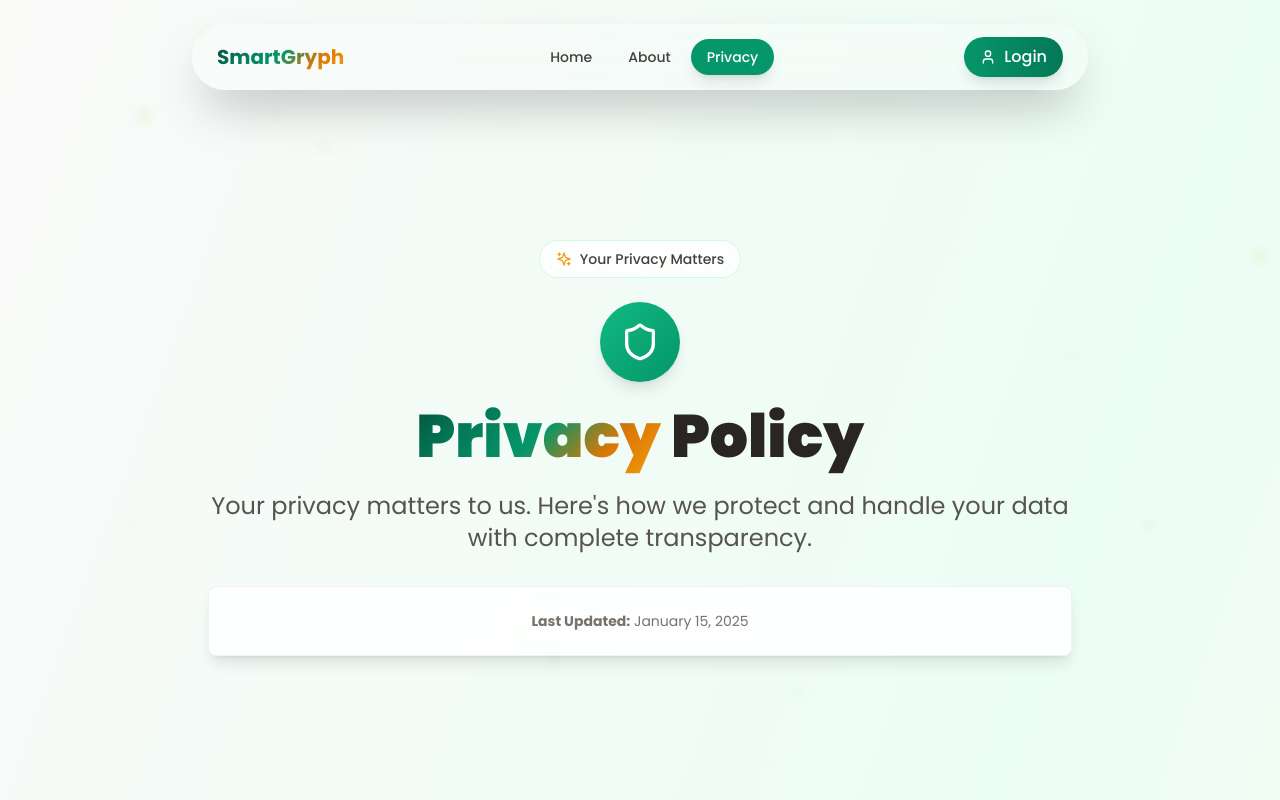
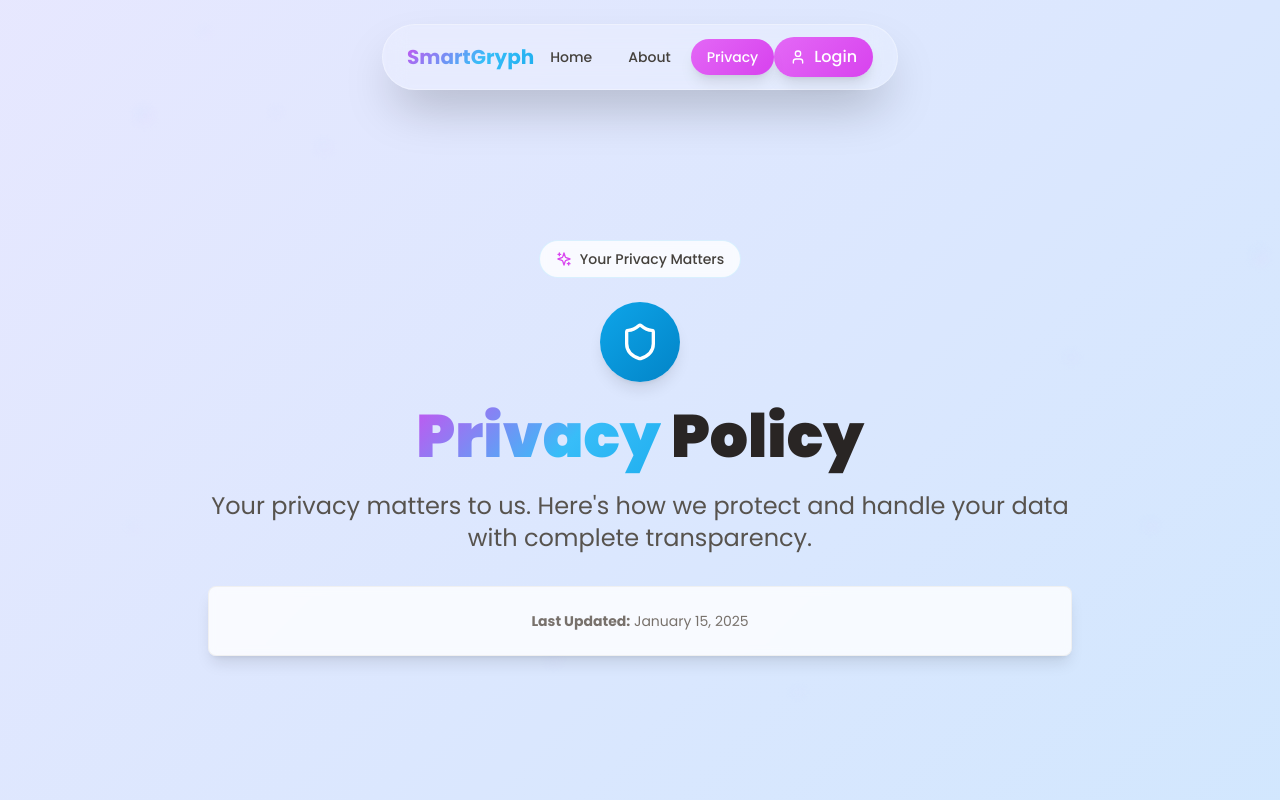
Before and after one commit to brij0/coursescheduler, a React (Vite) app in the folder frontend/: page /privacy in a window 1280 px wide. Shown: the top 800 px of the page. Built offline with nearby package versions, Linux system fonts and the light colour scheme.

Commit message:
Optimize Colors and Add Animated Gradients

```diff
--- a/frontend/src/components/LoadingScreen.jsx
+++ b/frontend/src/components/LoadingScreen.jsx
@@ -39,7 +39,7 @@ const LoadingScreen = () => {
 
   return (
     <motion.div
-      className="fixed inset-0 bg-gradient-to-br from-primary-900 via-primary-800 to-accent-900 flex items-center justify-center z-50 overflow-hidden"
+      className="fixed inset-0 animated-bg flex items-center justify-center z-50 overflow-hidden"
       initial={{ opacity: 0 }}
       animate={{ opacity: 1 }}
       exit={{ opacity: 0, scale: 1.1 }}
@@ -94,13 +94,13 @@ const LoadingScreen = () => {
 
             {/* Center dot */}
             <motion.div
-              className="absolute inset-6 bg-gradient-to-br from-primary-500 to-accent-500 rounded-full flex items-center justify-center shadow-lg"
+              className="absolute inset-6 bg-gradient-to-br from-primary-500 to-accent-500 rounded-full flex items-center justify-center shadow-lg animate-gradient-xy"
               animate={{
                 scale: [1, 1.05, 1],
                 boxShadow: [
-                  "0 0 20px rgba(16, 185, 129, 0.3)",
-                  "0 0 30px rgba(245, 158, 11, 0.5)",
-                  "0 0 20px rgba(16, 185, 129, 0.3)"
+                  "0 0 20px rgba(14, 165, 233, 0.3)",
+                  "0 0 30px rgba(217, 70, 239, 0.5)",
+                  "0 0 20px rgba(14, 165, 233, 0.3)"
                 ]
               }}
               transition={{ duration: 3, repeat: Infinity }}
@@ -138,7 +138,7 @@ const LoadingScreen = () => {
         <div className="w-80 max-w-sm mx-auto">
           <div className="bg-white/20 rounded-full h-1 overflow-hidden backdrop-blur-sm">
             <motion.div
-              className="h-full bg-gradient-to-r from-primary-400 via-accent-500 to-primary-400 rounded-full"
+              className="h-full animated-bg rounded-full"
               initial={{ width: 0 }}
               animate={{ width: `${progress}%` }}
               transition={{ duration: 0.1 }}
--- a/frontend/src/components/Navbar.jsx
+++ b/frontend/src/components/Navbar.jsx
@@ -14,7 +14,7 @@ const Navbar = () => {
   ]
 
   return (
-    <div className="fixed top-6 left-0 right-0 z-40 flex justify-center px-4">
+    <div className="fixed top-6 left-1/2 -translate-x-1/2 z-40 px-4">
       <motion.nav
         className="w-full max-w-4xl"
         initial={{ y: -100, opacity: 0 }}
@@ -38,7 +38,7 @@ const Navbar = () => {
                   to={item.path}
                   className={`relative px-4 py-2 text-sm font-medium transition-all duration-200 rounded-full ${
                     location.pathname === item.path
-                      ? 'text-white bg-primary-600 shadow-lg'
+                      ? 'text-white animated-bg shadow-lg'
                       : 'text-neutral-700 hover:text-primary-600 hover:bg-white/30'
                   }`}
                 >
@@ -50,8 +50,7 @@ const Navbar = () => {
             {/* Login Button */}
             <div className="hidden md:flex">
               <motion.button
-                className="flex items-center space-x-2 bg-gradient-to-r from-primary-600 to-primary-700 text-white px-4 py-2 rounded-full font-medium hover:from-primary-700 hover:to-primary-800 transition-all duration-300 shadow-lg"
-                whileHover={{ scale: 1.05 }}
+                className="flex items-center space-x-2 animated-bg text-white px-4 py-2 rounded-full font-medium transition-all duration-300 shadow-lg"
                 whileTap={{ scale: 0.95 }}
               >
                 <User size={16} />
@@ -87,7 +86,7 @@ const Navbar = () => {
                     to={item.path}
                     className={`px-4 py-2 text-sm font-medium rounded-full transition-all duration-200 ${
                       location.pathname === item.path
-                        ? 'text-white bg-primary-600 shadow-lg'
+                        ? 'text-white animated-bg shadow-lg'
                         : 'text-neutral-700 hover:text-primary-600 hover:bg-white/30'
                     }`}
                     onClick={() => setIsMenuOpen(false)}
@@ -96,7 +95,7 @@ const Navbar = () => {
                   </Link>
                 ))}
                 <motion.button
-                  className="flex items-center justify-center space-x-2 bg-gradient-to-r from-primary-600 to-primary-700 text-white px-4 py-2 rounded-full font-medium mt-2 shadow-lg"
+                  className="flex items-center justify-center space-x-2 animated-bg text-white px-4 py-2 rounded-full font-medium mt-2 shadow-lg"
                   whileTap={{ scale: 0.95 }}
                 >
                   <User size={16} />
--- a/frontend/src/index.css
+++ b/frontend/src/index.css
@@ -11,7 +11,8 @@
 
 @layer components {
   .gradient-text {
-    @apply bg-emerald-gold bg-clip-text text-transparent;
+    @apply bg-animated-gradient bg-clip-text text-transparent animate-gradient-x;
+    background-size: 400% 400%;
   }
 
   .glass-effect {
@@ -19,15 +20,29 @@
   }
 
   .elegant-card {
-    @apply bg-white/80 backdrop-blur-sm border border-neutral-200/50 shadow-lg hover:shadow-xl transition-shadow duration-300;
+    @apply bg-white/80 backdrop-blur-sm border border-neutral-200/50 shadow-lg transition-shadow duration-300;
   }
 
-  .emerald-glow {
+  .elegant-card:hover {
+    @apply shadow-xl;
+  }
+
+  .primary-glow {
     @apply shadow-lg shadow-primary-500/25;
   }
 
-  .gold-glow {
+  .accent-glow {
     @apply shadow-lg shadow-accent-500/25;
+  }
+
+  .animated-bg {
+    @apply bg-animated-gradient animate-gradient-xy;
+    background-size: 400% 400%;
+  }
+
+  .animated-bg-subtle {
+    @apply bg-animated-gradient-subtle animate-gradient-xy;
+    background-size: 400% 400%;
   }
 }
 
--- a/frontend/src/pages/PrivacyPage.jsx
+++ b/frontend/src/pages/PrivacyPage.jsx
@@ -48,7 +48,7 @@ const PrivacyPage = () => {
   ]
 
   return (
-    <div className="min-h-screen bg-gradient-to-br from-neutral-50 via-primary-50 to-accent-50">
+    <div className="min-h-screen animated-bg-subtle">
       <Navbar />
 
       {/* Hero Section */}
@@ -99,7 +99,7 @@ const PrivacyPage = () => {
             </motion.div>
 
             <div className="flex items-center justify-center mb-6">
-              <div className="w-20 h-20 bg-gradient-to-br from-primary-500 to-primary-600 rounded-full flex items-center justify-center shadow-lg emerald-glow">
+              <div className="w-20 h-20 bg-gradient-to-br from-primary-500 to-primary-600 rounded-full flex items-center justify-center shadow-lg primary-glow">
                 <Shield className="w-10 h-10 text-white" />
               </div>
             </div>
@@ -219,7 +219,7 @@ const PrivacyPage = () => {
 
           {/* Google Services Notice */}
           <motion.div
-            className="mt-16 bg-gradient-to-r from-primary-50 to-accent-50 border border-primary-200 rounded-2xl p-8"
+            className="mt-16 animated-bg-subtle border border-primary-200 rounded-2xl p-8"
             initial={{ opacity: 0, y: 30 }}
             whileInView={{ opacity: 1, y: 0 }}
             transition={{ duration: 0.8 }}
@@ -255,7 +255,7 @@ const PrivacyPage = () => {
             </p>
             <motion.a
               href="mailto:privacy@smartgryph.com"
-              className="inline-flex items-center space-x-2 bg-gradient-to-r from-primary-600 to-primary-700 text-white px-6 py-3 rounded-lg font-semibold transition-all duration-300 shadow-lg emerald-glow"
+              className="inline-flex items-center space-x-2 animated-bg text-white px-6 py-3 rounded-lg font-semibold transition-all duration-300 shadow-lg primary-glow"
             >
               <Mail size={20} />
               <span>privacy@smartgryph.com</span>
--- a/frontend/tailwind.config.js
+++ b/frontend/tailwind.config.js
@@ -8,28 +8,28 @@ export default {
     extend: {
       colors: {
         primary: {
-          50: '#ecfdf5',
-          100: '#d1fae5',
-          200: '#a7f3d0',
-          300: '#6ee7b7',
-          400: '#34d399',
-          500: '#10b981',
-          600: '#059669',
-          700: '#047857',
-          800: '#065f46',
-          900: '#064e3b',
+          50: '#f0f9ff',
+          100: '#e0f2fe',
+          200: '#bae6fd',
+          300: '#7dd3fc',
+          400: '#38bdf8',
+          500: '#0ea5e9',
+          600: '#0284c7',
+          700: '#0369a1',
+          800: '#075985',
+          900: '#0c4a6e',
         },
         accent: {
-          50: '#fffbeb',
-          100: '#fef3c7',
-          200: '#fde68a',
-          300: '#fcd34d',
-          400: '#fbbf24',
-          500: '#f59e0b',
-          600: '#d97706',
-          700: '#b45309',
-          800: '#92400e',
-          900: '#78350f',
+          50: '#fdf4ff',
+          100: '#fae8ff',
+          200: '#f5d0fe',
+          300: '#f0abfc',
+          400: '#e879f9',
+          500: '#d946ef',
+          600: '#c026d3',
+          700: '#a21caf',
+          800: '#86198f',
+          900: '#701a75',
         },
         neutral: {
           50: '#fafaf9',
@@ -56,6 +56,9 @@ export default {
         'fade-in': 'fadeIn 0.8s ease-out',
         'slide-up': 'slideUp 0.6s ease-out',
         'glow': 'glow 2s ease-in-out infinite alternate',
+        'gradient-x': 'gradient-x 15s ease infinite',
+        'gradient-y': 'gradient-y 15s ease infinite',
+        'gradient-xy': 'gradient-xy 15s ease infinite',
       },
       keyframes: {
         float: {
@@ -71,14 +74,44 @@ export default {
           '100%': { opacity: '1', transform: 'translateY(0)' },
         },
         glow: {
-          '0%': { boxShadow: '0 0 20px rgba(16, 185, 129, 0.3)' },
-          '100%': { boxShadow: '0 0 30px rgba(16, 185, 129, 0.6)' },
+          '0%': { boxShadow: '0 0 20px rgba(14, 165, 233, 0.3)' },
+          '100%': { boxShadow: '0 0 30px rgba(217, 70, 239, 0.6)' },
+        },
+        'gradient-x': {
+          '0%, 100%': {
+            'background-size': '200% 200%',
+            'background-position': 'left center'
+          },
+          '50%': {
+            'background-size': '200% 200%',
+            'background-position': 'right center'
+          },
+        },
+        'gradient-y': {
+          '0%, 100%': {
+            'background-size': '200% 200%',
+            'background-position': 'center top'
+          },
+          '50%': {
+            'background-size': '200% 200%',
+            'background-position': 'center bottom'
+          },
+        },
+        'gradient-xy': {
+          '0%, 100%': {
+            'background-size': '400% 400%',
+            'background-position': 'left center'
+          },
+          '50%': {
+            'background-size': '400% 400%',
+            'background-position': 'right center'
+          },
         }
       },
       backgroundImage: {
         'gradient-radial': 'radial-gradient(var(--tw-gradient-stops))',
-        'emerald-gold': 'linear-gradient(135deg, #064e3b 0%, #047857 25%, #059669 50%, #d97706 75%, #f59e0b 100%)',
-        'gold-emerald': 'linear-gradient(135deg, #f59e0b 0%, #d97706 25%, #059669 50%, #047857 75%, #064e3b 100%)',
+        'animated-gradient': 'linear-gradient(-45deg, #0ea5e9, #38bdf8, #d946ef, #e879f9)',
+        'animated-gradient-subtle': 'linear-gradient(-45deg, #e0f2fe, #bae6fd, #fae8ff, #f5d0fe)',
       }
     },
   },
```
Also changed, not shown: frontend/src/pages/AboutPage.jsx (+4 -8 lines), frontend/src/pages/HomePage.jsx (+7 -10 lines).
